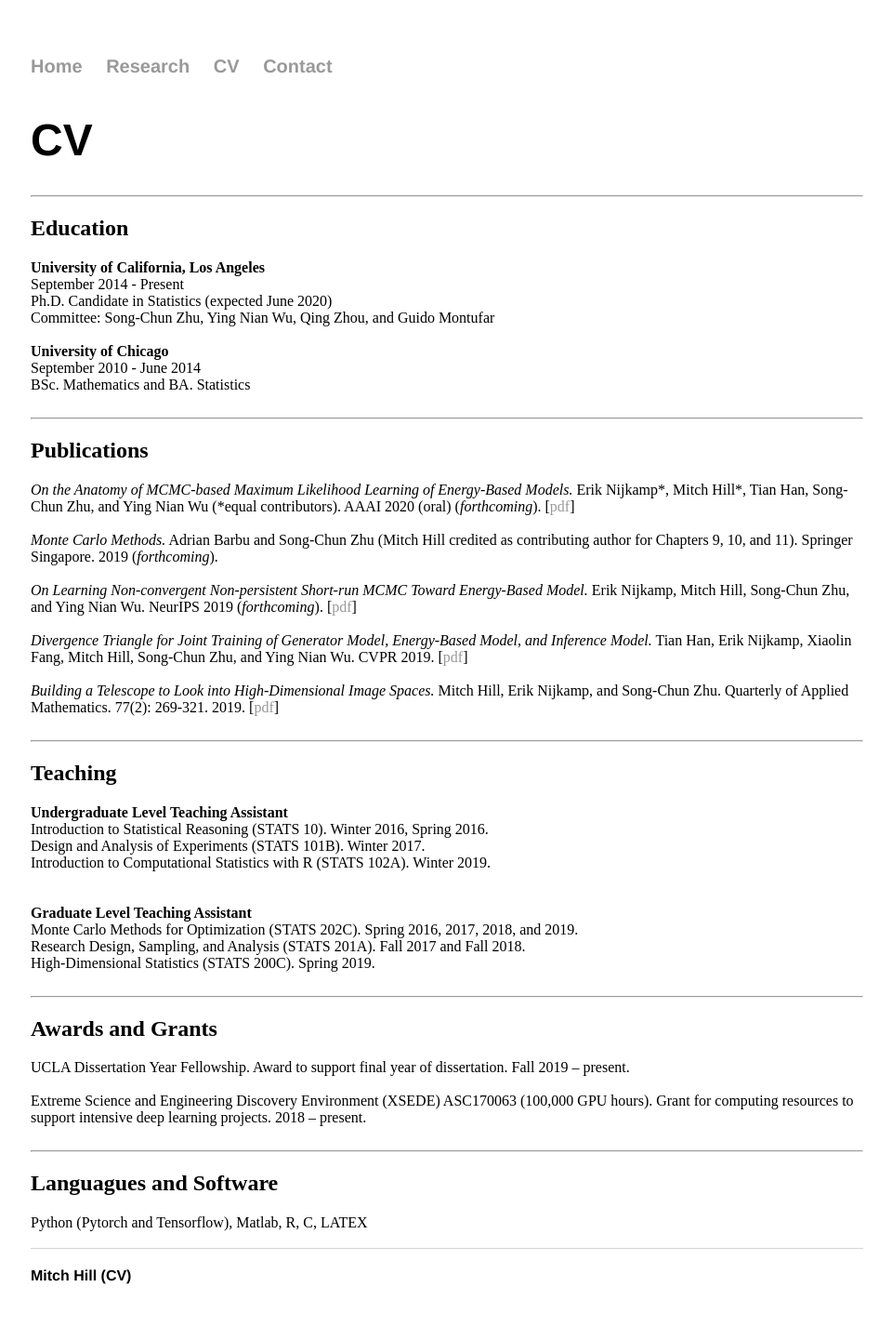
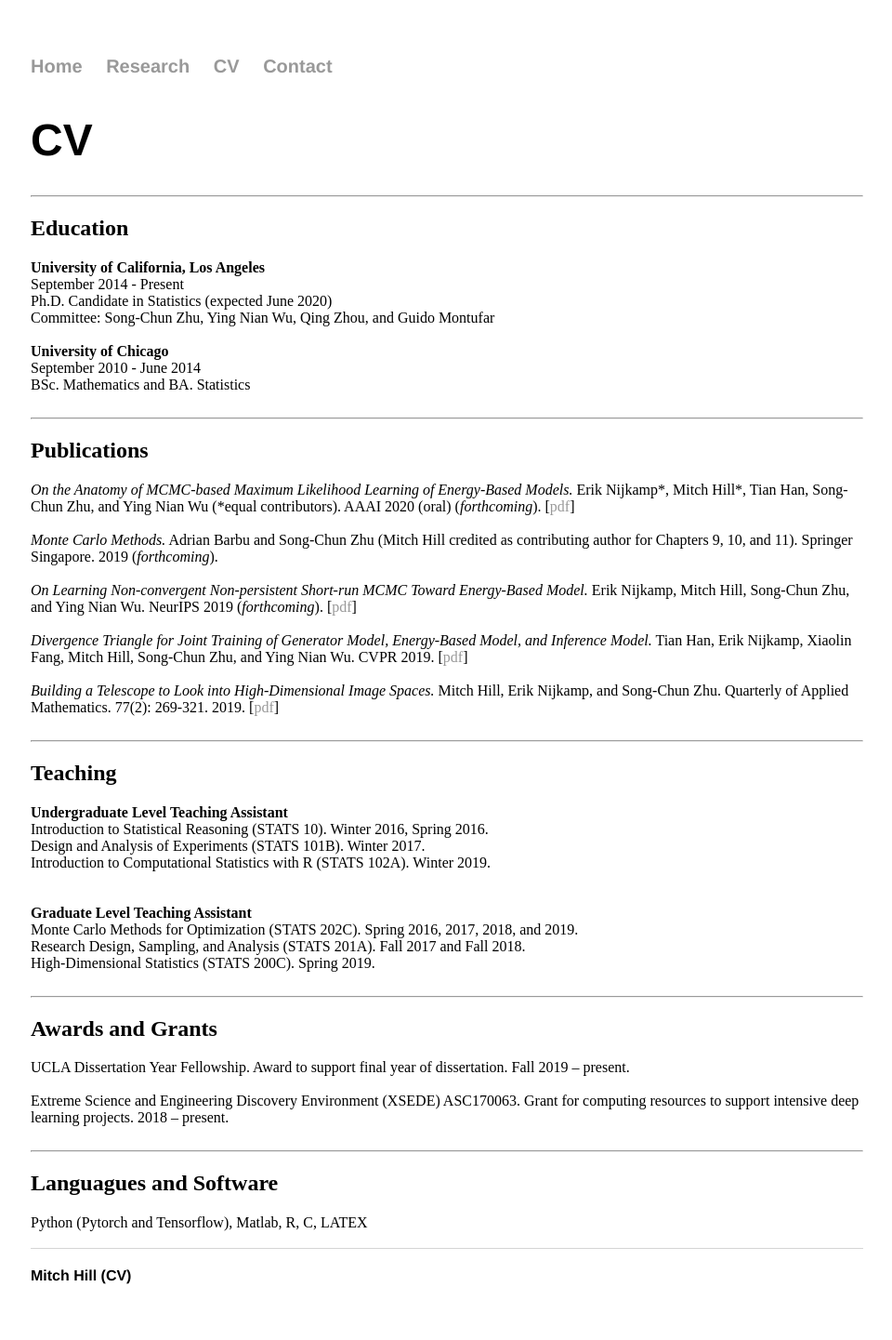
Before and after one commit to point0bar1/point0bar1.github.io, a Jekyll site: the page built from cv/index.html, in a window 1280 px wide. Shown: the whole page at 93% size, without its empty margins (159-1119 px from the left). Built offline with Jekyll 4.4.1, drawn with Linux system fonts in a browser that asks for light colours.

Commit message:
Update index.html

```diff
--- a/cv/index.html
+++ b/cv/index.html
@@ -67,7 +67,7 @@ title: Mitch Hill (CV)
 <div style="font-size:1em">
     UCLA Dissertation Year Fellowship. Award to support final year of dissertation. Fall 2019 – present.
     <br/><br/>
-    Extreme Science and Engineering Discovery Environment (XSEDE) ASC170063 (100,000 GPU hours).
+    Extreme Science and Engineering Discovery Environment (XSEDE) ASC170063.
     Grant for computing resources to support intensive deep learning projects. 2018 – present.
     <br/><br/>
 </div>
```
